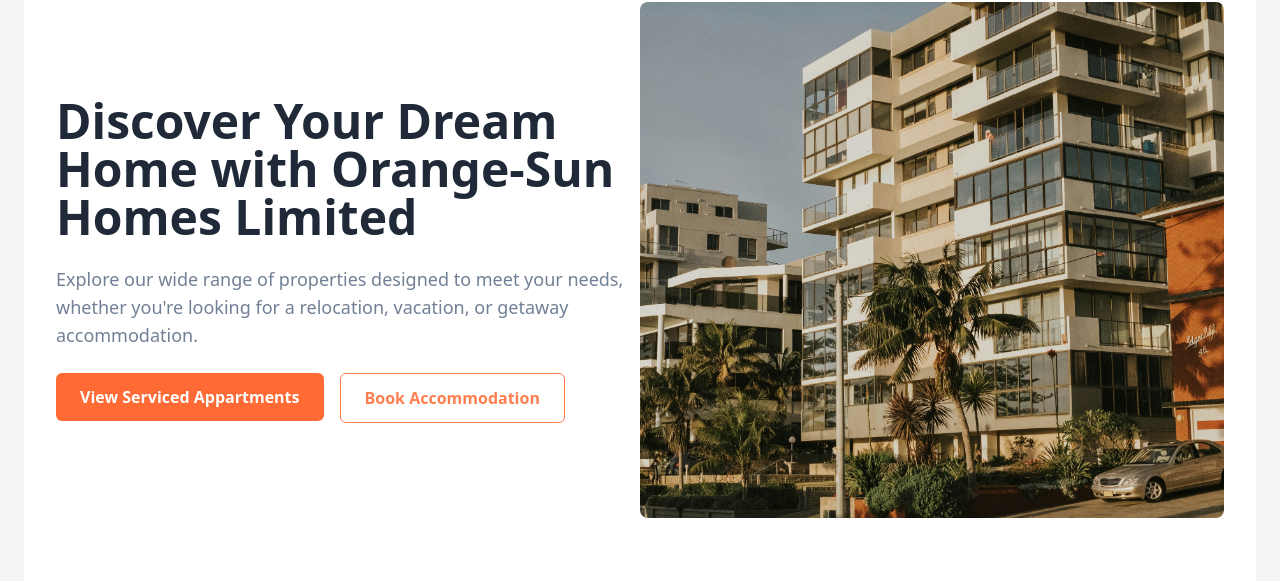
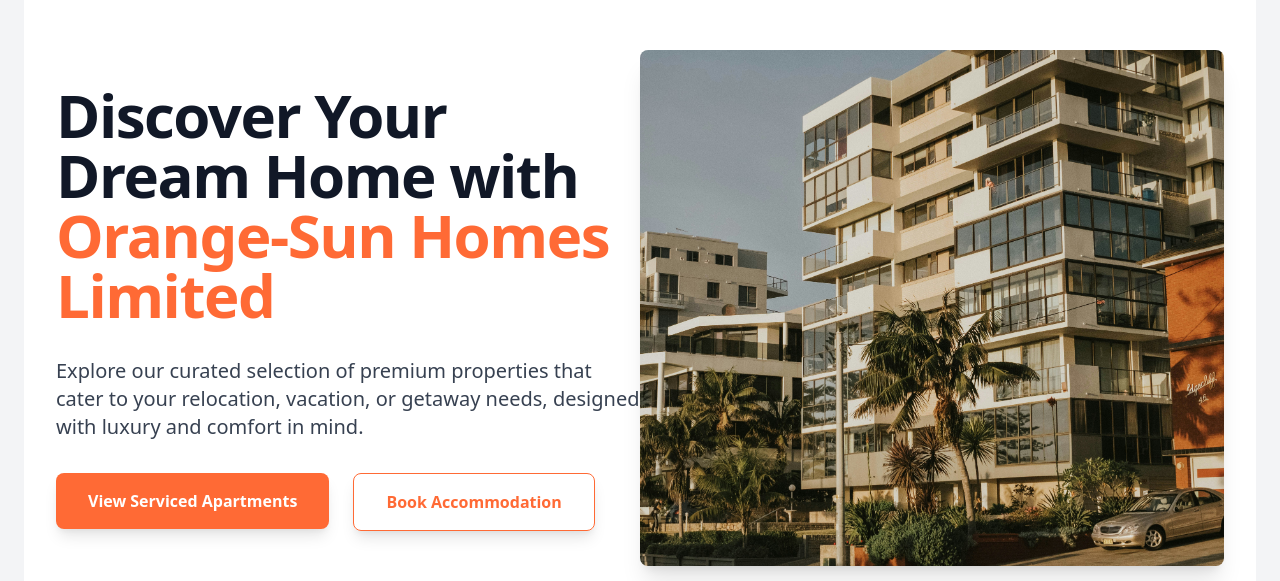
Before and after one commit to CreativeDadd/edenhomes, a Next.js app: page / in a window 1280 px wide. Shown: the part 134-715 px from the top of the page. Built offline with nearby package versions, Linux system fonts and the light colour scheme; no server answers; the database is empty.

Commit message:
added border features to cards here

```diff
--- a/app/components/HeroSection.jsx
+++ b/app/components/HeroSection.jsx
@@ -1,3 +1,76 @@
+
+
+// import Image from "next/image";
+// import Link from "next/link";
+
+// export default function HeroSection() {
+//     return (
+//       <section className="bg-white flex flex-col-reverse lg:flex-row items-center justify-between px-8 py-16 mt-12">
+//         {/* Left Column - Text Content */}
+//         <div className="lg:w-1/2 flex flex-col space-y-6 text-center lg:text-left">
+//           <h1 className="text-3xl sm:text-5xl font-bold text-gray-800 leading-snug">
+//             Discover Your Dream Home with Orange-Sun Homes Limited
+//           </h1>
+//           <p className="text-gray-600 text-lg">
+//             Explore our wide range of properties designed to meet your needs, whether you&apos;re looking for a relocation, vacation, or getaway accommodation.
+//           </p>
+//           {/* CTA Buttons */}
+//           <div className="space-y-4 sm:space-y-0 sm:space-x-4 flex flex-col sm:flex-row justify-center lg:justify-start">
+//             <Link href="/view-property">
+//               <button className="bg-[#FF6A35] hover:bg-[#ff4b0a] text-white font-semibold py-3 px-6 rounded-md transition-all">
+//                 View Serviced Appartments
+//               </button>
+//             </Link>
+//             <Link href="/contact">
+//               <button className="border border-[#FF7F50] hover:bg-[#FF7F50] text-[#FF7F50] hover:text-white font-semibold py-3 px-6 rounded-md transition-all">
+//                 Book Accommodation
+//               </button>
+//             </Link>
+//           </div>
+//         </div>
+
+//         {/* Right Column - Image */}
+//         <div className="lg:w-1/2 flex justify-center lg:justify-end mb-8 lg:mb-0">
+//           <Image
+//             width={1100}
+//             height={1100}
+//             src="/images/orangesunHEROimg.jpg"
+//             alt="Luxury home"
+//             className="rounded-lg max-w-full h-auto"
+//           />
+//         </div>
+//       </section>
+//     );
+// }
+
+
+
+
+
+
+
+
+
+
+
+
+
+
+
+
+
+
+
+
+
+
+
+
+
+
+
+
+
 
 
 import Image from "next/image";
@@ -5,24 +78,27 @@
 
 export default function HeroSection() {
   return (
-      <section className="bg-white flex flex-col-reverse lg:flex-row items-center justify-between px-8 py-16 mt-12">
+    <section className="bg-white flex flex-col-reverse lg:flex-row items-center justify-between px-8 py-16 mt-12 lg:mt-24">
       {/* Left Column - Text Content */}
-        <div className="lg:w-1/2 flex flex-col space-y-6 text-center lg:text-left">
-          <h1 className="text-3xl sm:text-5xl font-bold text-gray-800 leading-snug">
-            Discover Your Dream Home with Orange-Sun Homes Limited
+      <div className="lg:w-1/2 flex flex-col space-y-8 text-center lg:text-left">
+        <h1 className="text-4xl sm:text-6xl font-extrabold text-gray-900 leading-tight tracking-tight">
+          Discover Your Dream Home with
+          <span className="text-[#FF6A35]"> Orange-Sun Homes Limited</span>
         </h1>
-          <p className="text-gray-600 text-lg">
-            Explore our wide range of properties designed to meet your needs, whether you&apos;re looking for a relocation, vacation, or getaway accommodation.
+        <p className="text-gray-700 text-lg sm:text-xl leading-relaxed">
+          Explore our curated selection of premium properties that cater to your
+          relocation, vacation, or getaway needs, designed with luxury and comfort in mind.
         </p>
+
         {/* CTA Buttons */}
-          <div className="space-y-4 sm:space-y-0 sm:space-x-4 flex flex-col sm:flex-row justify-center lg:justify-start">
+        <div className="space-y-4 sm:space-y-0 sm:space-x-6 flex flex-col sm:flex-row justify-center lg:justify-start">
           <Link href="/view-property">
-              <button className="bg-[#FF6A35] hover:bg-[#ff4b0a] text-white font-semibold py-3 px-6 rounded-md transition-all">
-                View Serviced Appartments
+            <button className="bg-[#FF6A35] hover:bg-[#ff4b0a] text-white font-bold py-4 px-8 rounded-lg shadow-lg transition-all duration-300 ease-in-out transform hover:scale-105">
+              View Serviced Apartments
             </button>
           </Link>
           <Link href="/contact">
-              <button className="border border-[#FF7F50] hover:bg-[#FF7F50] text-[#FF7F50] hover:text-white font-semibold py-3 px-6 rounded-md transition-all">
+            <button className="border border-[#FF6A35] hover:bg-[#FF6A35] text-[#FF6A35] hover:text-white font-bold py-4 px-8 rounded-lg shadow-lg transition-all duration-300 ease-in-out transform hover:scale-105">
               Book Accommodation
             </button>
           </Link>
@@ -30,13 +106,13 @@
       </div>
 
       {/* Right Column - Image */}
-        <div className="lg:w-1/2 flex justify-center lg:justify-end mb-8 lg:mb-0">
+      <div className="lg:w-1/2 flex justify-center lg:justify-end mb-12 lg:mb-0">
         <Image
-            width={1100}
-            height={1100}
+          width={1000}
+          height={1000}
           src="/images/orangesunHEROimg.jpg"
           alt="Luxury home"
-            className="rounded-lg max-w-full h-auto"
+          className="rounded-lg shadow-xl max-w-full h-auto transform hover:scale-105 transition-all duration-500 ease-in-out"
         />
       </div>
     </section>
```
Also changed, not shown: app/view-property/[id]/page.js (+155 -18 lines). Lines whose indentation alone changed are shown as unchanged.
